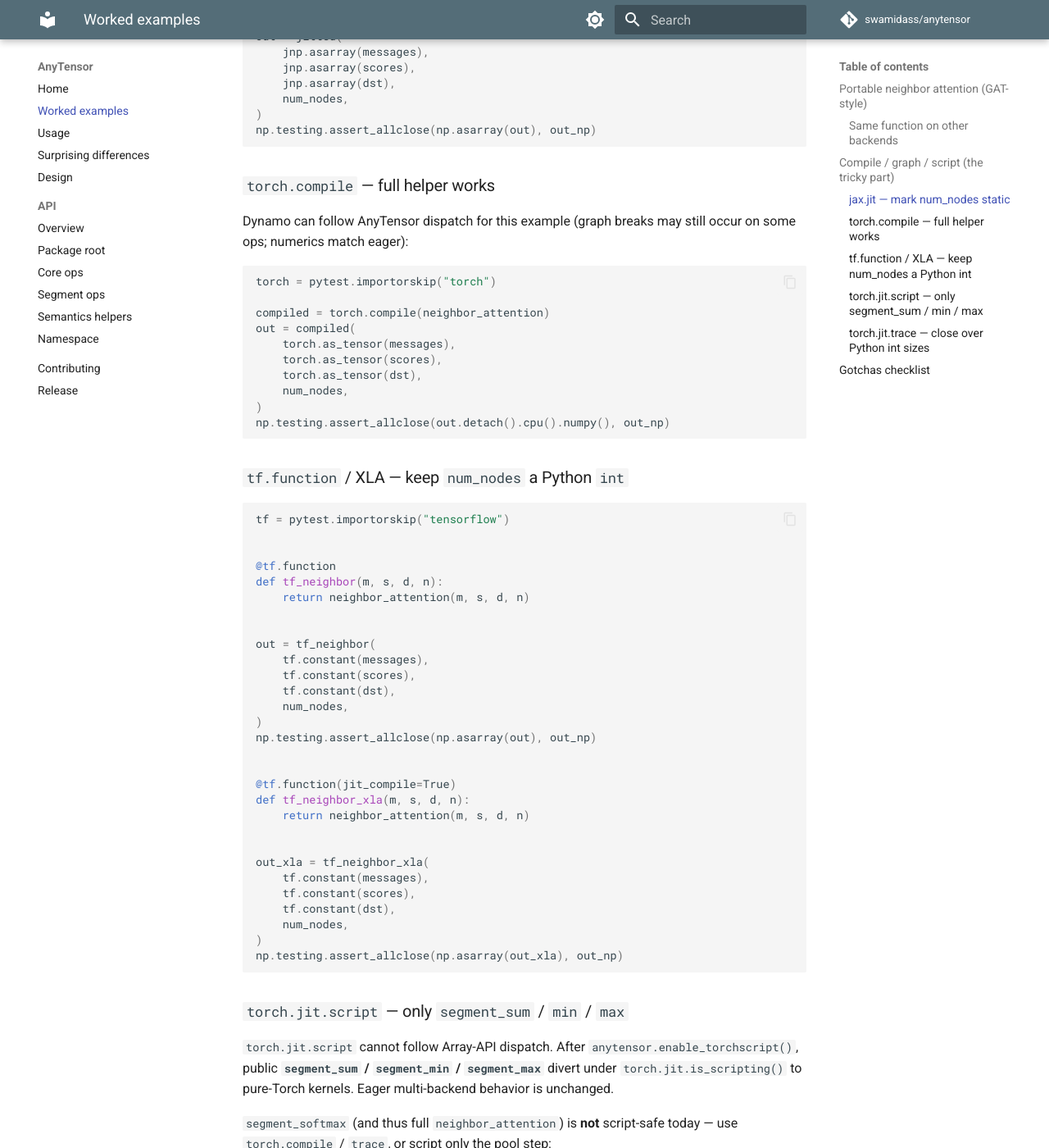
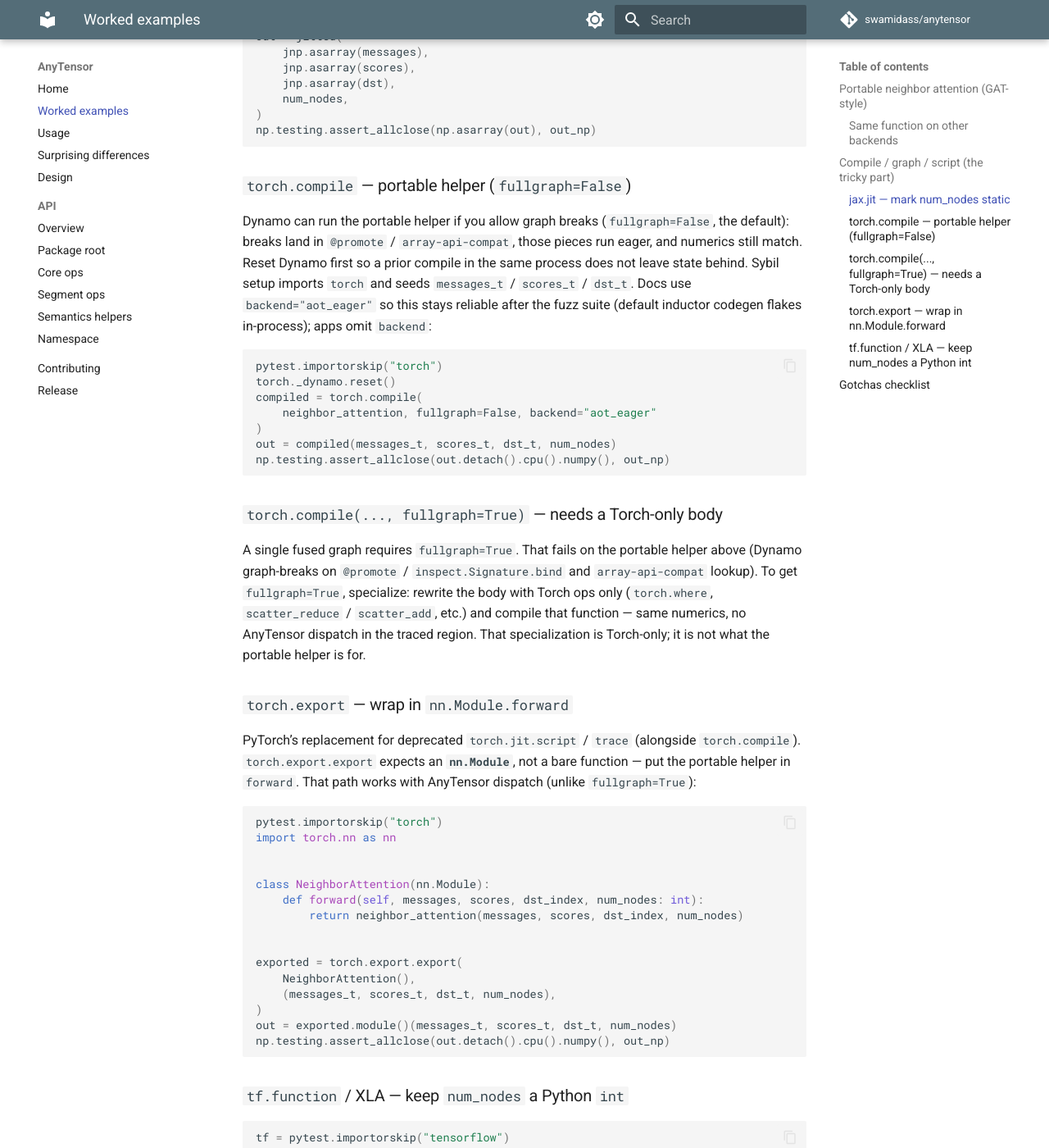
Before and after one commit to swamidass/anytensor, an MkDocs documentation site: the page built from docs/examples.md, in a window 1280 px wide and 1400 px high, scrolled down 1791 px. Shown: the whole window at 82% size. Built offline with MkDocs 1.6.1 and Material for MkDocs 9.7.7, drawn with Linux system fonts in a browser that asks for light colours; comment, search, counter and statistics services are not loaded; some of the changed text lies outside the part shown.

Commit message:
Prefer torch.compile and torch.export in docs over deprecated TorchScript.
Document fullgraph limits, nn.Module export, and aot_eager for stable Sybil runs.

````diff
--- a/docs/design.md
+++ b/docs/design.md
@@ -3,7 +3,7 @@
 This page explains **why** AnyTensor is shaped the way it is, and what that
 implies when you hit an edge case. For the concrete matrix of “framework A
 does X, we do Y,” see [Surprising differences](semantics.md). For runnable
-compile/script recipes, see [Worked examples](examples.md).
+compile recipes, see [Worked examples](examples.md).
 
 ---
 
@@ -14,7 +14,7 @@ compile/script recipes, see [Worked examples](examples.md).
 3. Always pass shape-sizes (`num_segments`, …) as static-friendly values.
 4. Trust empty-segment identities and TF NaN OR-in for segment min/max.
 5. Treat index width, XLA NaN, and GPU ties as non-portable.
-6. For TorchScript, only rely on the `segment_sum` / `min` / `max` divert.
+6. Prefer `torch.compile` over deprecated TorchScript; portable helpers need `fullgraph=False`.
 
 That is the design: a small set of hard contracts, and clear warnings everywhere
 else.
@@ -37,8 +37,8 @@ else.
    identities and TF NaN-in-scatter are portable. Index width, XLA-vs-eager
    NaN, and GPU atomics are not — we tell you so.
 5. **Keep compile paths honest.** `num_segments` is a shape-size (JAX
-   discipline). TorchScript gets an explicit divert, not a pretend-portable
-   script of array-api-compat dispatch.
+   discipline). Prefer `torch.compile` over deprecated TorchScript; portable
+   helpers expect graph breaks (`fullgraph=False`).
 
 Non-goals (for now): a full GraphsTuple / RaggedTensor API, ONNX Runtime as a
 backend, or papering over every XLA vs eager disagreement.
@@ -146,7 +146,7 @@ by design (see below).
 
 Allowed forms:
 
-- Python `int` (preferred under `jax.jit` / `torch.jit.script` / many TF graphs)
+- Python `int` (preferred under `jax.jit` / `torch.compile` / many TF graphs)
 - Framework size symbol / traced constant where the backend accepts it
 - 0-d integral tensor scalar
 
@@ -196,29 +196,16 @@ rely on NaN under XLA for portability.
 | Eager (all backends) | Full public surface |
 | `jax.jit` | Mark shape-sizes static; `repeat` / `partition_softmax` may need `total_repeat_length` / `sum_partitions` |
 | `tf.function` | Prefer Python ints for sizes; use `at.shape(x)` under polymorphic shapes |
-| `torch.compile` | Works for many graphs (fuzzed); Dynamo may graph-break on array-api-compat helpers |
-| `torch.jit.script` | Only `segment_sum` / `min` / `max` after `enable_torchscript()` — see below |
-| `torch.jit.trace` | Trace tensors only; close over Python ints |
+| `torch.compile` | Prefer over deprecated `torch.jit.*`. `fullgraph=False` for portable helpers; `fullgraph=True` needs a Torch-only body — see [Worked examples](examples.md) |
+| `torch.jit.script` / `trace` | **Deprecated by PyTorch.** Legacy `enable_torchscript()` still covers `segment_sum` / `min` / `max` only |
 
-### 9. TorchScript is a divert, not a second public API
+### 9. Legacy TorchScript divert (not recommended)
 
-`torch.jit.script` cannot follow array-api-compat or Python backend dispatch. Rather than
-replace the public API with Torch-only functions when `torch` is imported,
-we:
-
-1. Keep eager `at.segment_sum` multi-backend.
-2. On `enable_torchscript()`, wrap `segment_sum` / `min` / `max` with
-   `if torch.jit.is_scripting(): return torchscript.*`.
-3. Bind the original implementations with `torch.jit.ignore` for the eager
-   branch.
-
-Libraries call `at.segment_sum` with no Torch knowledge; end users can still
-`torch.jit.script` through those call sites. `segment_softmax` and friends are
-**not** script-diverted today — use `compile` / `trace`, or script only the
-pool.
-
-**Edge implication:** enabling TorchScript does not break NumPy/JAX/TF eager
-calls. Under script, `num_segments` must be a Python `int`; ids become int64.
+`torch.jit.script` is deprecated; use `torch.compile`. The remaining
+`enable_torchscript()` divert exists so old scripted call sites that reach
+`segment_sum` / `min` / `max` keep working: under `is_scripting()` those ops
+take pure-Torch kernels while eager stays multi-backend. Do not build new
+APIs around scripting.
 
 ### 10. Typing is for humans; runtime checks are opt-in
 
@@ -272,9 +259,8 @@ part of the product:
 | **100% coverage gate** | Non-fuzz suite must cover the portable surface (`fail_under=100`; `backends.py` / `torchscript.py` omitted as framework shims) |
 | **Cross-backend fuzz** | Hypothesis draws random ops and inputs; **NumPy is the reference**, a random other backend must agree (NaN-aware) |
 | **Symbolic fuzz** | Eager vs `jax.jit` / `torch.compile` / `tf.function` (+ XLA) on the same registry — compilers are not an afterthought |
-| **TorchScript fuzz** | Scripted `segment_sum` / `min` / `max` vs eager Torch after the divert |
 | **Minimal-NumPy CI** | Install **without** Hypothesis / JAX / Torch / TF and still import + run segment ops — deploy surface stays thin |
-| **Docs as tests** | Fenced examples in [`examples.md`](examples.md) run under pytest (Sybil), including jit / compile / script recipes |
+| **Docs as tests** | Fenced examples in [`examples.md`](examples.md) run under pytest (Sybil), including jit / compile recipes |
 | **Runtime typecheck in tests** | jaxtyping + beartype on public annotations during the suite (off in normal installs) |
 
 Surprises found under fuzz become rows in [Surprising differences](semantics.md)
--- a/docs/examples.md
+++ b/docs/examples.md
@@ -95,21 +95,58 @@ out = jitted(
 np.testing.assert_allclose(np.asarray(out), out_np)
 ```
 
-### `torch.compile` — full helper works
+### `torch.compile` — portable helper (`fullgraph=False`)
 
-Dynamo can follow AnyTensor dispatch for this example (graph breaks may still
-occur on some ops; numerics match eager):
+Dynamo can run the portable helper if you allow graph breaks
+(`fullgraph=False`, the default): breaks land in `@promote` /
+`array-api-compat`, those pieces run eager, and numerics still match. Reset
+Dynamo first so a prior compile in the same process does not leave state
+behind. Sybil setup imports ``torch`` and seeds ``messages_t`` / ``scores_t`` /
+``dst_t``. Docs use ``backend="aot_eager"`` so this stays reliable after the
+fuzz suite (default inductor codegen flakes in-process); apps omit ``backend``:
 
 ```python
-torch = pytest.importorskip("torch")
+pytest.importorskip("torch")
+torch._dynamo.reset()
+compiled = torch.compile(
+    neighbor_attention, fullgraph=False, backend="aot_eager"
+)
+out = compiled(messages_t, scores_t, dst_t, num_nodes)
+np.testing.assert_allclose(out.detach().cpu().numpy(), out_np)
+```
 
-compiled = torch.compile(neighbor_attention)
-out = compiled(
-    torch.as_tensor(messages),
-    torch.as_tensor(scores),
-    torch.as_tensor(dst),
-    num_nodes,
+### `torch.compile(..., fullgraph=True)` — needs a Torch-only body
+
+A single fused graph requires `fullgraph=True`. That fails on the portable
+helper above (Dynamo graph-breaks on `@promote` / `inspect.Signature.bind` and
+`array-api-compat` lookup). To get `fullgraph=True`, specialize: rewrite the
+body with Torch ops only (`torch.where`, `scatter_reduce` / `scatter_add`,
+etc.) and compile that function — same numerics, no AnyTensor dispatch in the
+traced region. That specialization is Torch-only; it is not what the portable
+helper is for.
+
+### `torch.export` — wrap in `nn.Module.forward`
+
+PyTorch’s replacement for deprecated `torch.jit.script` / `trace` (alongside
+`torch.compile`). `torch.export.export` expects an **`nn.Module`**, not a bare
+function — put the portable helper in `forward`. That path works with AnyTensor
+dispatch (unlike `fullgraph=True`):
+
+```python
+pytest.importorskip("torch")
+import torch.nn as nn
+
+
+class NeighborAttention(nn.Module):
+    def forward(self, messages, scores, dst_index, num_nodes: int):
+        return neighbor_attention(messages, scores, dst_index, num_nodes)
+
+
+exported = torch.export.export(
+    NeighborAttention(),
+    (messages_t, scores_t, dst_t, num_nodes),
 )
+out = exported.module()(messages_t, scores_t, dst_t, num_nodes)
 np.testing.assert_allclose(out.detach().cpu().numpy(), out_np)
 ```
 
@@ -147,94 +184,13 @@ out_xla = tf_neighbor_xla(
 np.testing.assert_allclose(np.asarray(out_xla), out_np)
 ```
 
-### `torch.jit.script` — only `segment_sum` / `min` / `max`
-
-`torch.jit.script` cannot follow Array-API dispatch. After
-`anytensor.enable_torchscript()`, public **`segment_sum` / `segment_min` /
-`segment_max`** divert under `torch.jit.is_scripting()` to pure-Torch kernels.
-Eager multi-backend behavior is unchanged.
-
-`segment_softmax` (and thus full `neighbor_attention`) is **not** script-safe
-today — use `torch.compile` / `trace`, or script only the pool step:
-
-```python
-torch = pytest.importorskip("torch")
-import anytensor as at
-import sys
-import types
-
-# TorchScript needs a real __module__ (Sybil exec namespaces are anonymous).
-_mod = sys.modules.setdefault(
-    "anytensor_doc_examples", types.ModuleType("anytensor_doc_examples")
-)
-
-at.enable_torchscript()
-
-
-def library_pool(x, seg, n: int):
-    """Library code — no TorchScript knowledge required."""
-    return at.segment_sum(x, seg, n)
-
-
-def user_pool(x: torch.Tensor, seg: torch.Tensor) -> torch.Tensor:
-    return library_pool(x, seg, 3)
-
-
-library_pool.__module__ = _mod.__name__
-user_pool.__module__ = _mod.__name__
-user_pool = torch.jit.script(user_pool)
-
-x = torch.as_tensor(messages)
-seg = torch.as_tensor(dst)
-y = user_pool(x, seg)
-assert tuple(y.shape) == (3, 2)
-```
-
-### `torch.jit.trace` — close over Python `int` sizes
-
-Trace only accepts tensors (and nested tensor containers). Close over
-`num_nodes` instead of passing it as an example input:
-
-```python
-torch = pytest.importorskip("torch")
-import sys
-import types
-
-_mod = sys.modules.setdefault(
-    "anytensor_doc_examples", types.ModuleType("anytensor_doc_examples")
-)
-
-
-def wrapped(m, s, d):
-    return neighbor_attention(m, s, d, 3)
-
-
-wrapped.__module__ = _mod.__name__
-traced = torch.jit.trace(
-    wrapped,
-    (
-        torch.as_tensor(messages),
-        torch.as_tensor(scores),
-        torch.as_tensor(dst),
-    ),
-)
-y = traced(
-    torch.as_tensor(messages),
-    torch.as_tensor(scores),
-    torch.as_tensor(dst),
-)
-np.testing.assert_allclose(y.detach().cpu().numpy(), out_np)
-```
-
 ## Gotchas checklist
 
 | Path | What to remember |
 |------|------------------|
 | `jax.jit` | `static_argnames=("num_nodes",)` (or `static_argnums`) for shape-sizes |
 | `tf.function` | Pass Python `int` for `num_segments` / `num_nodes`; prefer `shape(x)` over raw `.shape` under polymorphic graphs |
-| `torch.compile` | Works for many AnyTensor call graphs; fuzz covers parity |
-| `torch.jit.script` | Call `enable_torchscript()`; only `segment_sum` / `min` / `max` divert |
-| `torch.jit.trace` | Example inputs must be tensors — close over Python ints |
+| `torch.compile` | Prefer this over deprecated `torch.jit.script` / `trace`. Portable helpers need `fullgraph=False`; docs use `backend="aot_eager"` for suite stability |
+| `torch.export` | Wrap the helper in `nn.Module.forward` (bare functions are rejected) |
 
-See also [Usage → TorchScript](usage.md#torchscript) and
-[Surprising differences](semantics.md).
+See also [Usage](usage.md) and [Surprising differences](semantics.md).
--- a/docs/usage.md
+++ b/docs/usage.md
@@ -90,47 +90,21 @@ Einops (`rearrange`, `einsum`, `reduce`, …) is re-exported for convenience.
 Under `jax.jit`, pass a static `sum_partitions` to `partition_softmax` so
 `jnp.repeat` can compile. See [Surprising differences](semantics.md).
 
-## TorchScript
+## Torch compile / export
 
-`torch.jit.script` cannot follow array-api-compat / backend dispatch. After
-`anytensor.enable_torchscript()` (automatic if `torch` was imported before
-`anytensor`, or when the Torch backend first loads), public
-`segment_sum` / `min` / `max` gain a `torch.jit.is_scripting()` divert to
-`anytensor.torchscript`.
+Prefer **`torch.compile`** (training / runtime) or **`torch.export`** (AOT /
+serialization). PyTorch has deprecated `torch.jit.script` / `torch.jit.trace`;
+do not use them in new code.
 
-**Eager behavior stays multi-backend.** NumPy, JAX, Torch, and TF tensors still
-dispatch normally when not scripting — enabling TorchScript does not replace
-those paths with Torch-only functions.
+- **`torch.compile`:** portable helpers typically need `fullgraph=False`
+  (Dynamo graph-breaks on `@promote` / array-api-compat). A single fused graph
+  needs a Torch-only body.
+- **`torch.export`:** pass an **`nn.Module`** whose `forward` calls the portable
+  helper — bare functions are rejected. See [Worked examples](examples.md).
 
-That is the library-friendly pattern: a library writes portable AnyTensor
-calls; an end user who scripts their own code can still compile through those
-calls.
-
-```python
-# library.py — no TorchScript knowledge required
-import anytensor as at
-
-def message_pass(x, edge_index, n_node: int):
-    return at.segment_sum(x, edge_index, n_node)
-
-# user code
-import torch
-import anytensor as at
-import library
-
-at.enable_torchscript()  # no-op if torch was imported before anytensor
-
-@torch.jit.script
-def f(x: torch.Tensor, s: torch.Tensor) -> torch.Tensor:
-    return library.message_pass(x, s, 5)
-```
-
-You can also call `anytensor.torchscript.segment_sum` directly inside a
-scripted function. `torch.jit.trace` / `torch.compile` can use `at.segment_*`
-without the divert. Under script, `num_segments` must be a Python `int`.
-
-Parity is fuzzed: scripted `segment_sum` / `min` / `max` vs eager Torch
-(`pytest -m fuzz`, `test_fuzz_torchscript_matches_eager`).
+`anytensor.enable_torchscript()` remains for legacy `torch.jit.script` call
+sites that still hit `segment_sum` / `min` / `max`; it is not the recommended
+path.
 
 ## Typing
 
````
Also changed, not shown: README.md (+1 -1 lines), docs/index.md (+10 -10 lines).
